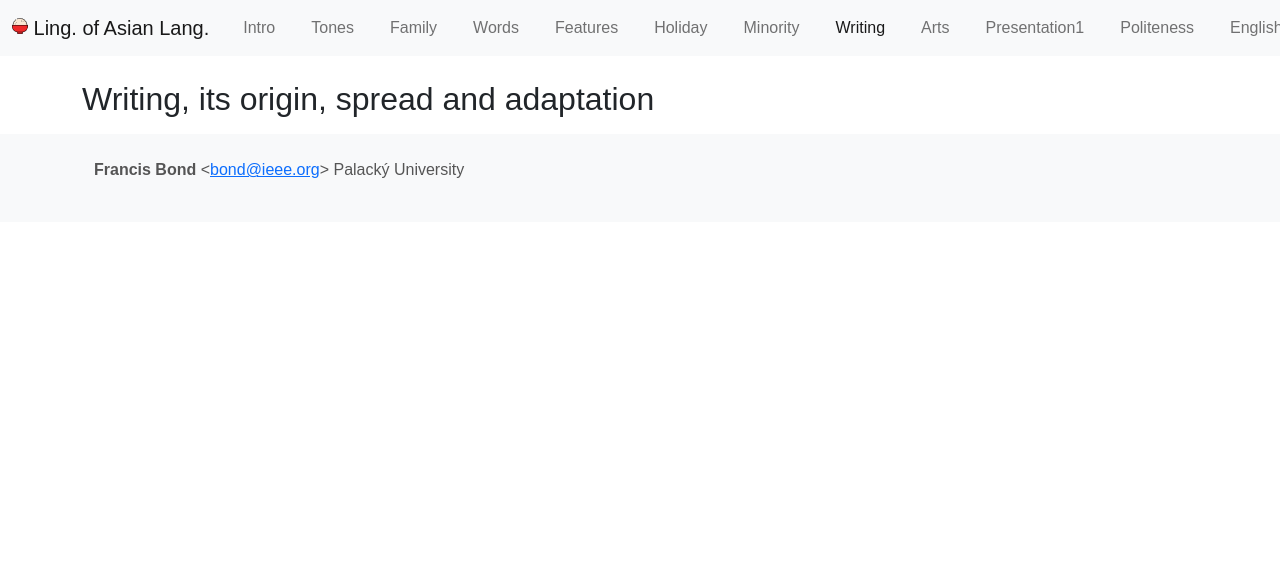
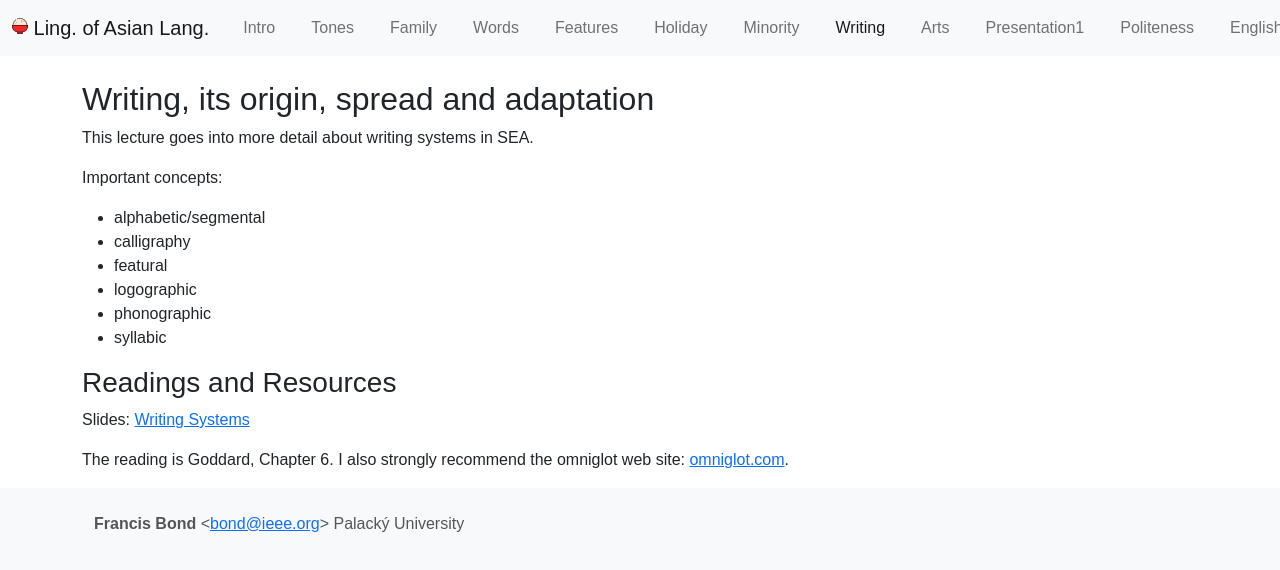
Before and after one commit to bond-lab/Linguistics-of-Asian-Languages, a plain HTML site: page docs/week/writing/index.html in a window 1280 px wide. Shown: the top 570 px of the page. Drawn offline with nearby package versions, Linux system fonts and the light colour scheme.

Commit message:
slides and page for writing

```diff
--- a/docs/week/writing/index.html
+++ b/docs/week/writing/index.html
@@ -87,7 +87,29 @@
     <div class="container mt-4">
 
 <h2>Writing, its origin, spread and adaptation</h2>
-<p>
+
+<p>This lecture goes into more detail about writing systems in  SEA.
+
+<p>Important concepts:
+
+  <ul>
+    <li>alphabetic/segmental
+    <li>calligraphy
+    <li>featural
+    <li>logographic
+    <li>phonographic
+    <li>syllabic
+  </ul>
+
+<h3>Readings and Resources</h3>
+
+
+<p> Slides: <a href="../../static/pdf/writing.pdf">Writing Systems</a>
+
+<p>The reading is Goddard, Chapter 6.  I also strongly recommend the omniglot web site: <a href='https://omniglot.com/'>omniglot.com</a>.
+
+
+
 
     </div>
 
```
Also changed, not shown: web/templates/weeks/writing.html (+23 -1 lines), 2 other files.
